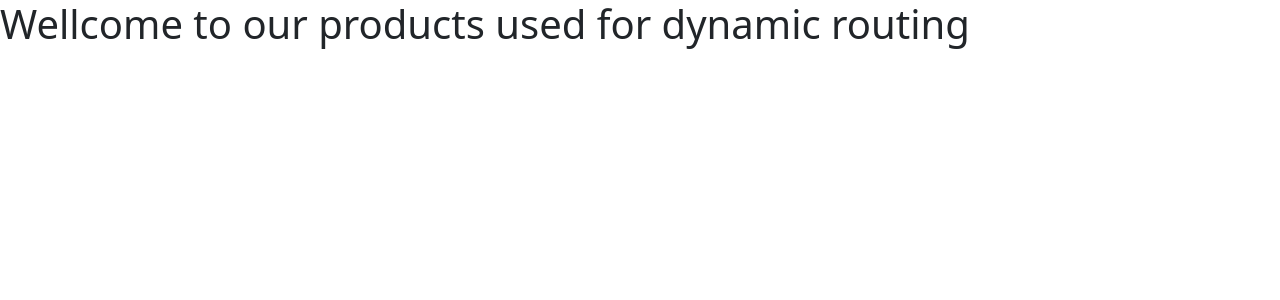
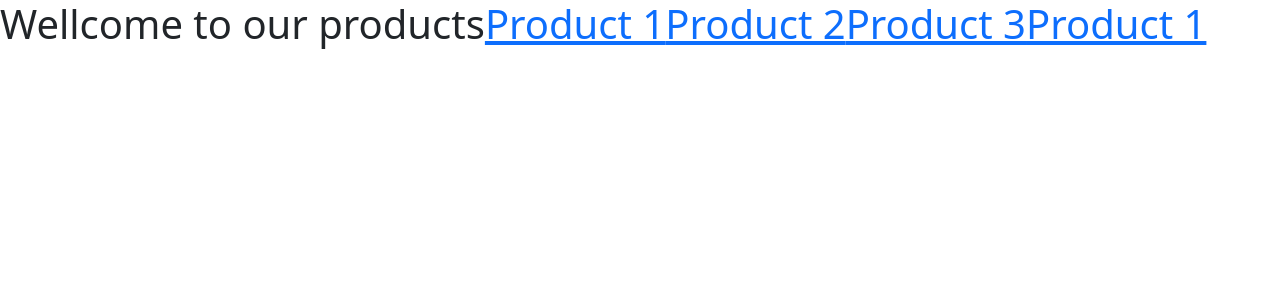
Before and after one commit to 32-Mimhakkani/Next-js, a Next.js app: page /Products in a window 1280 px wide. Shown: the top 300 px of the page. Built offline with nearby package versions, Linux system fonts and the light colour scheme.

Commit message:
dynamic and react routing all link navigations

```diff
--- a/pages/Products/[p_id].js
+++ b/pages/Products/[p_id]/index.js
@@ -1,3 +1,4 @@
+import Link from "next/link";
 import { useRouter } from "next/router";
 
 
@@ -9,6 +10,8 @@ const details = () => {
     return (
         <h2>
             dynamic routing the number is : {detailsid}
+
+
         </h2>
     );
 }
--- a/pages/Products/index.js
+++ b/pages/Products/index.js
@@ -1,9 +1,24 @@
-
-
-const index = () => {
+// import React from 'react';
+import Link from "next/link";
+const index = ({p_id=50}) => {
     return (
         <h1>
-            Wellcome to our products used for dynamic routing
+            Wellcome to our products
+
+            <Link href="/Products/1">
+                <a>Product 1</a>
+            </Link>
+
+            <Link href="/Products/2">
+                <a>Product 2</a>
+            </Link>
+            <Link href="/Products/3">
+                <a>Product 3</a>
+            </Link>
+            <Link href={`/Products/${p_id}`}>
+                <a>Product 1</a>
+            </Link>
+
         </h1>
     );
 };
```
Also changed, not shown: pages/Products/Sweater.js (+11 -0 lines), pages/Products/[p_id]/review /[rev_id].js (added, +14 -0 lines), pages/Products/[p_id]/review /index.js (added, +12 -0 lines), pages/docx/[...params].js (added, +14 -0 lines), pages/index.js (+27 -0 lines).
